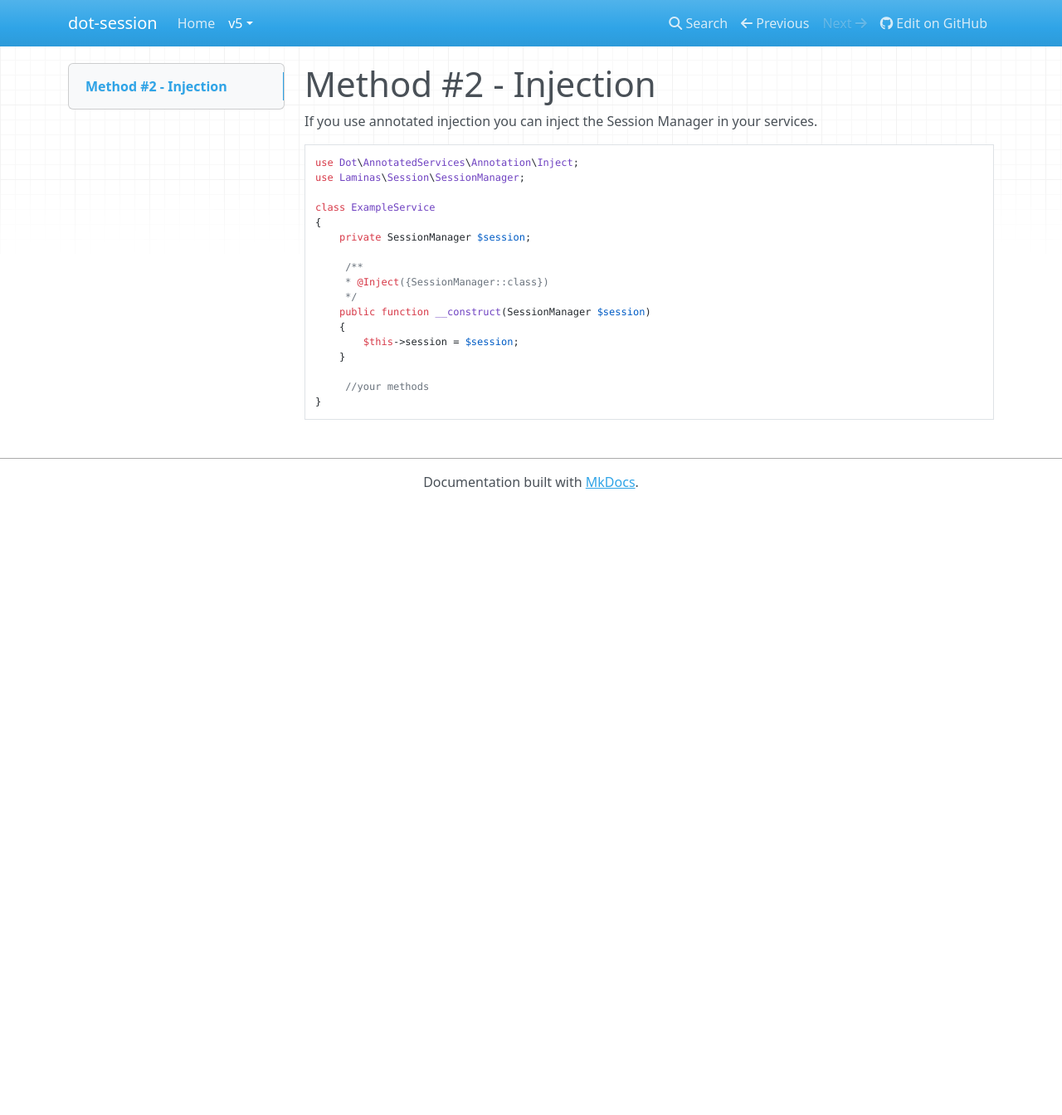
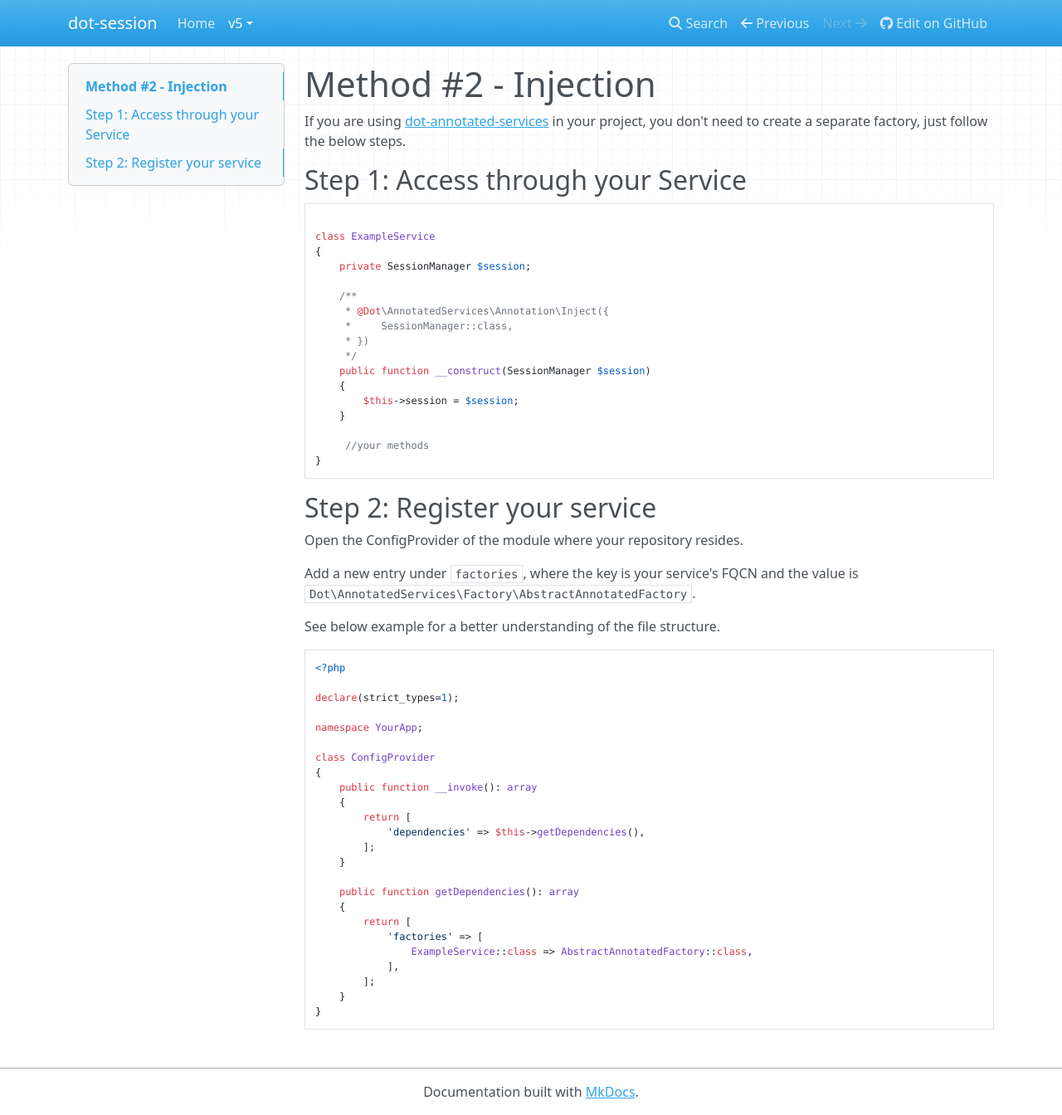
Before and after one commit to dotkernel/dot-session, an MkDocs documentation site: the page built from docs/book/v5/usage/injection.md, in a window 1280 px wide and 1344 px high. Shown: the whole window at 83% size. Built offline with MkDocs 1.6.1, drawn with Linux system fonts in a browser that asks for light colours; nearby versions of some CDN libraries.

Commit message:
updated documentation

````diff
--- a/docs/book/v5/usage/injection.md
+++ b/docs/book/v5/usage/injection.md
@@ -1,17 +1,19 @@
 # Method #2 - Injection
 
-If you use annotated injection you can inject the Session Manager in your services.
+If you are using [dot-annotated-services](https://github.com/dotkernel/dot-annotated-services/) in your project, you don't need to create a separate factory, just follow the below steps.
+
+## Step 1: Access through your Service
 
 ```php
-use Dot\AnnotatedServices\Annotation\Inject;
-use Laminas\Session\SessionManager;
 
 class ExampleService
 {
     private SessionManager $session;
 
-     /**
-     * @Inject({SessionManager::class})
+    /**
+     * @Dot\AnnotatedServices\Annotation\Inject({
+     *     SessionManager::class,
+     * })
      */
     public function __construct(SessionManager $session)
     {
@@ -21,3 +23,38 @@ class ExampleService
      //your methods
 }
 ```
+
+## Step 2: Register your service
+
+Open the ConfigProvider of the module where your repository resides.
+
+Add a new entry under `factories`, where the key is your service's FQCN and the value is `Dot\AnnotatedServices\Factory\AbstractAnnotatedFactory`.
+
+See below example for a better understanding of the file structure.
+
+```php
+<?php
+
+declare(strict_types=1);
+
+namespace YourApp;
+
+class ConfigProvider
+{
+    public function __invoke(): array
+    {
+        return [
+            'dependencies' => $this->getDependencies(),
+        ];
+    }
+
+    public function getDependencies(): array
+    {
+        return [
+            'factories' => [
+                ExampleService::class => AbstractAnnotatedFactory::class,
+            ],
+        ];
+    }
+}
+```
````
Also changed, not shown: docs/book/v5/usage/factory.md (+35 -2 lines).
